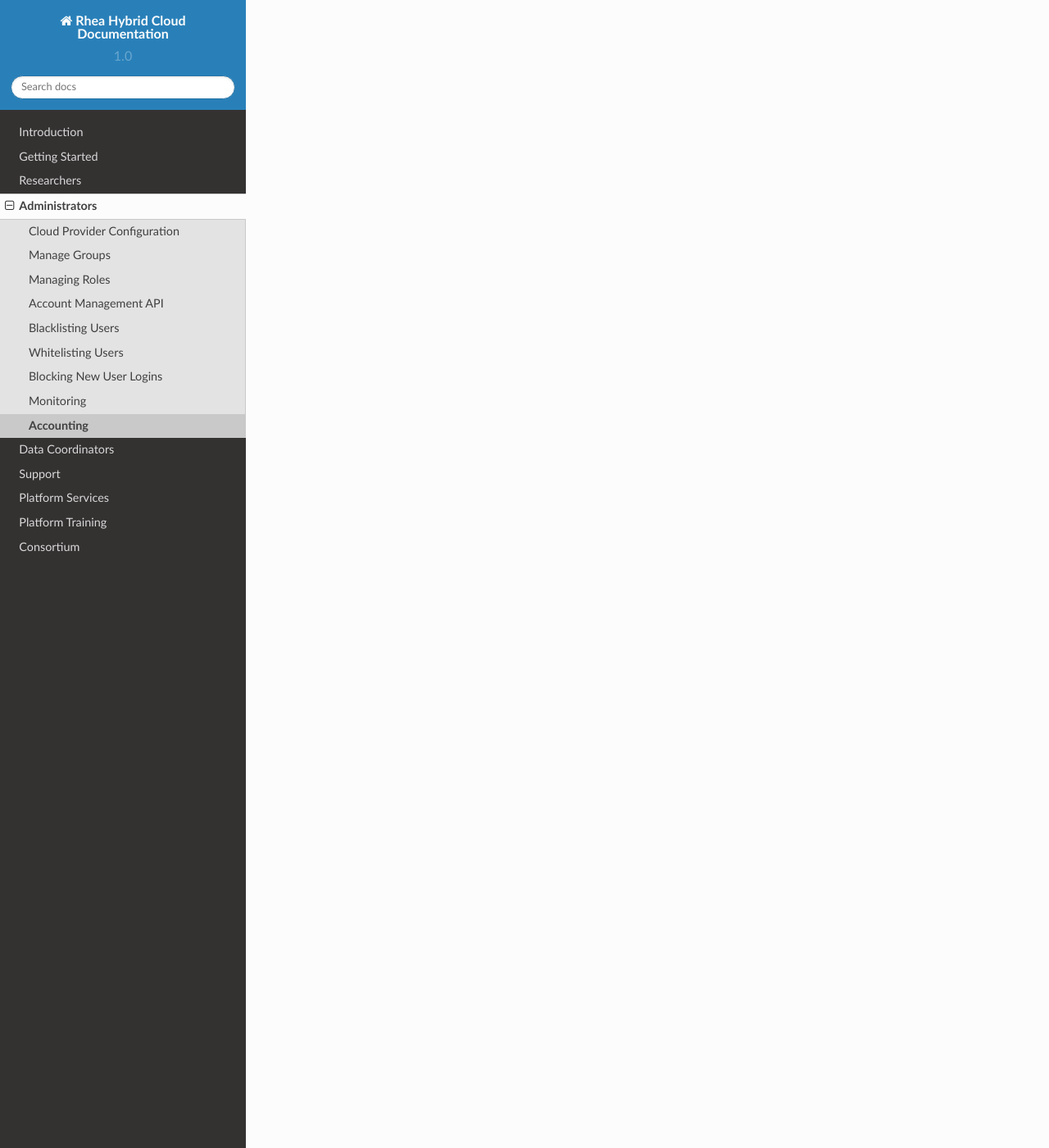
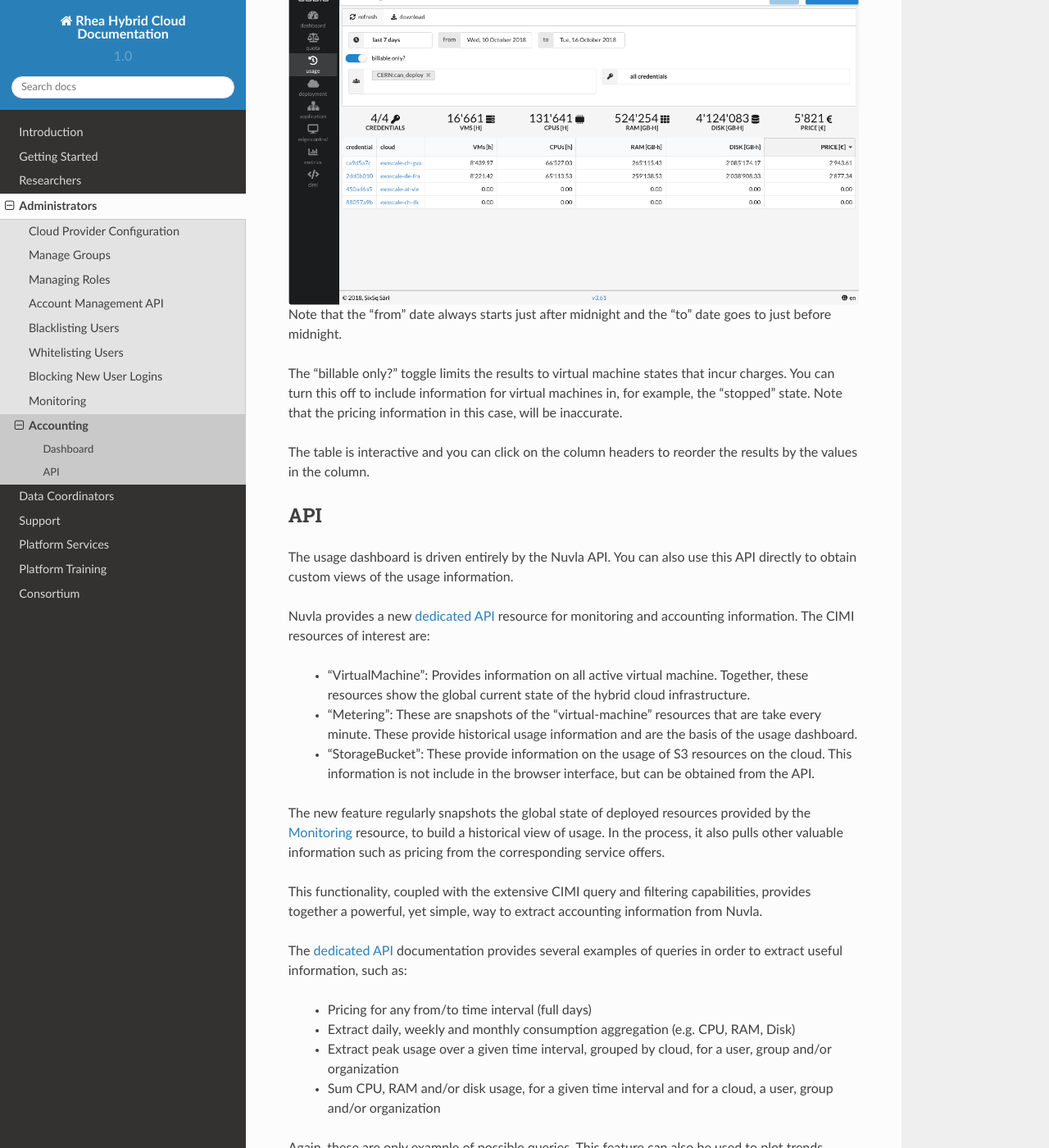
Before and after one commit to teamputtygen/hn-docs, a Sphinx documentation site: the page built from docs/administrator/accounting.rst, in a window 1280 px wide and 1400 px high, scrolled down 2025 px. Shown: the whole window at 82% size. Built offline with Sphinx 7.4.7 and the Read the Docs theme 2.0.0, drawn with Linux system fonts in a browser that asks for light colours; some of the changed text lies outside the part shown.

Commit message:
add usage dashboard information

```diff
--- a/docs/administrator/accounting.rst
+++ b/docs/administrator/accounting.rst
@@ -3,7 +3,95 @@
 Accounting
 ==========
 
-Nuvla provides a new `dedicated API`_ resource for accounting.
+Dashboard
+---------
+
+Nuvla provides a convenient dashboard to show your resource usage.  If
+you are a tenant administrator, you will also be able to see the usage
+for your tenant.  To access the dashboard, go to the new `Nuvla
+browser interface <https://nuv.la/webui>`_ and login with your
+federated identity.
+
+Once logged in you can click on the "Usage" icon on the left or go
+directly to the URL for the `usage dashboard
+<https://nuv.la/webui/usage>`_.
+
+When you first visit the page, the usage information will be collected
+and shown for all of your credentials for the last 30 days.  The page
+should look similar to the following screenshot.
+
+.. image:: ../images/usage-all-creds.png
+   :alt: Usage Dashboard with All Credentials
+   :align: center
+
+Your dashboard will only include your credentials, or your tenant's
+credentials, if you are a tenant manager.
+
+You can use the filter to select the usage for certain users or roles.
+For the HNSciCloud tenants, the role takes the form
+"tenant:can_deploy", for example, the role for the SixSq tenant is
+"SixSq:can_deploy".  After filtering and clicking the "refresh"
+button, the dashboard should look like this screenshot.
+
+.. image:: ../images/usage-group-creds-month.png
+   :alt: Usage Dashboard with Tenant Filter
+   :align: center
+
+You may not see a difference in the filtering if you only have access
+to the accounting information for a single group.
+
+You can also filter by specific users.  However, this will only work
+for virtual machines that have been deployed through Nuvla.  Virtual
+machines deployed directly on the cloud can only be attributed to a
+tenant, not individual users.
+
+You can also change the time period for the dashboard.  You can select
+one of the predefined time periods:
+
+ - Today
+ - Yesterday
+ - Last 7 days
+ - Last 30 days
+
+or set specific "from/to" dates via the date picker widget.  Again,
+click the "refresh" button to update the displayed information.  This
+screenshot shows the usage information for the CERN tenant over the
+last 7 days.
+
+.. image:: ../images/usage-group-creds-week.png
+   :alt: Usage Dashboard with Tenant Filter
+   :align: center
+
+Note that the "from" date always starts just after midnight and the
+"to" date goes to just before midnight.
+
+The "billable only?" toggle limits the results to virtual machine
+states that incur charges.  You can turn this off to include
+information for virtual machines in, for example, the "stopped"
+state.  Note that the pricing information in this case, will be
+inaccurate.
+
+The table is interactive and you can click on the column headers to
+reorder the results by the values in the column.
+
+API
+---
+
+The usage dashboard is driven entirely by the Nuvla API.  You can also
+use this API directly to obtain custom views of the usage information.
+
+Nuvla provides a new `dedicated API`_ resource for monitoring and
+accounting information. The CIMI resources of interest are:
+
+ - "VirtualMachine": Provides information on all active virtual
+   machine.  Together, these resources show the global current state
+   of the hybrid cloud infrastructure.
+ - "Metering": These are snapshots of the "virtual-machine" resources
+   that are take every minute.  These provide historical usage
+   information and are the basis of the usage dashboard.
+ - "StorageBucket": These provide information on the usage of S3
+   resources on the cloud. This information is not include in the
+   browser interface, but can be obtained from the API.
 
 The new feature regularly snapshots the global state of deployed
 resources provided by the :ref:`monitoring` resource, to build a
@@ -15,17 +103,17 @@ filtering capabilities, provides together a powerful, yet simple, way
 to extract accounting information from Nuvla.
 
 The `dedicated API`_ documentation provides several examples of
-queries in order to extract the following type of queries, such as:
+queries in order to extract useful information, such as:
 
  * Pricing for any from/to time interval (full days)
  * Extract daily, weekly and monthly consumption aggregation
    (e.g. CPU, RAM, Disk)
  * Extract peak usage over a given time interval, grouped by cloud,
-   for a user, group and/or organisation
+   for a user, group and/or organization
  * Sum CPU, RAM and/or disk usage, for a given time interval and for a
-   cloud, a user, group and/or organisation
+   cloud, a user, group and/or organization
 
 Again, these are only example of possible queries.  This feature can
 also be used to plot trends, trigger alerts and much more.
 
-.. _`dedicated API`: http://ssapi.sixsq.com/#accounting
+.. _`dedicated API`: https://ssapi.sixsq.com/#usage-(cimi)
```
Also changed, not shown: docs/administrator/monitoring.rst (+29 -20 lines), docs/images/usage-all-creds.png (added), docs/images/usage-group-creds-month.png (added), docs/images/usage-group-creds-week.png (added).
